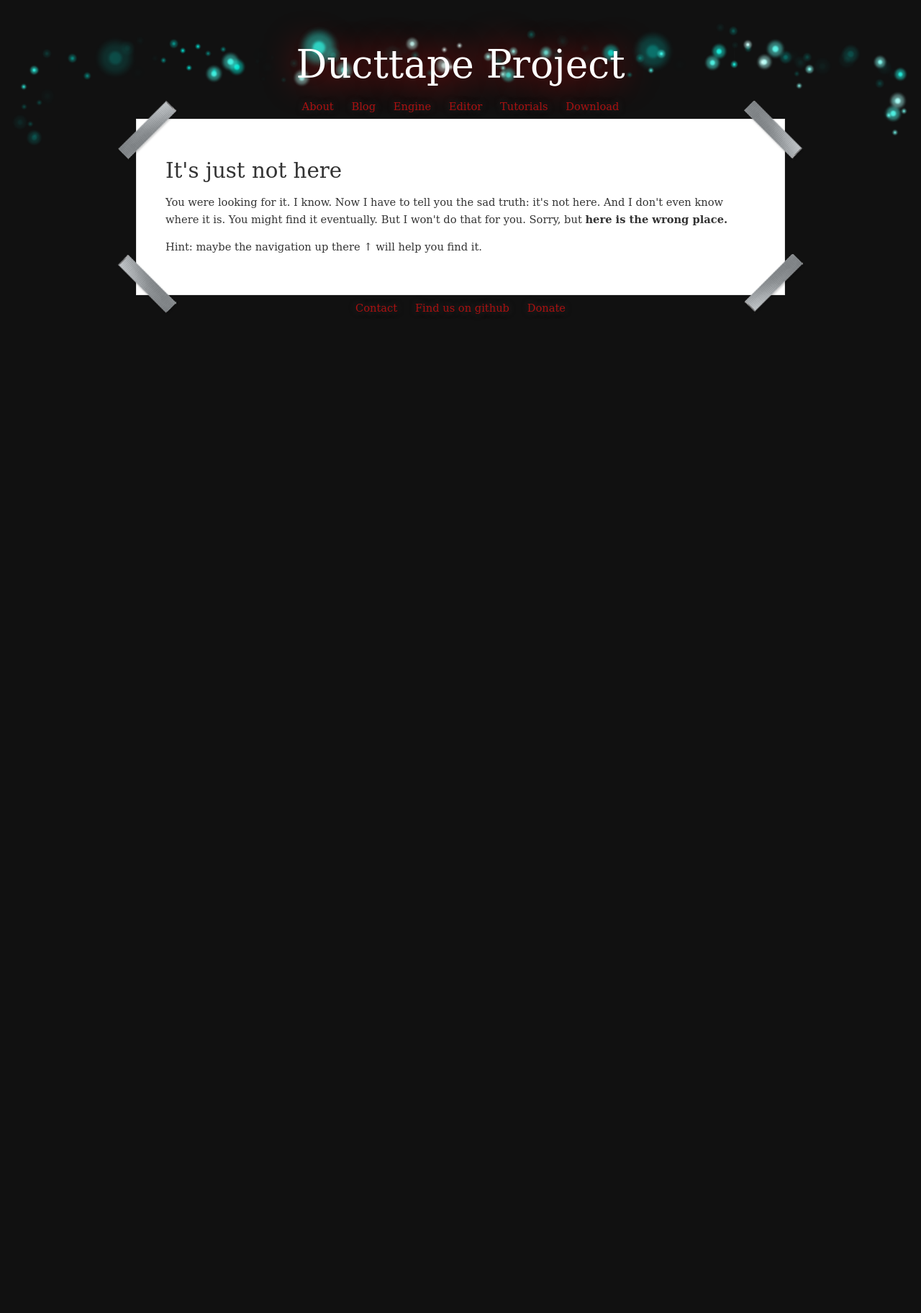
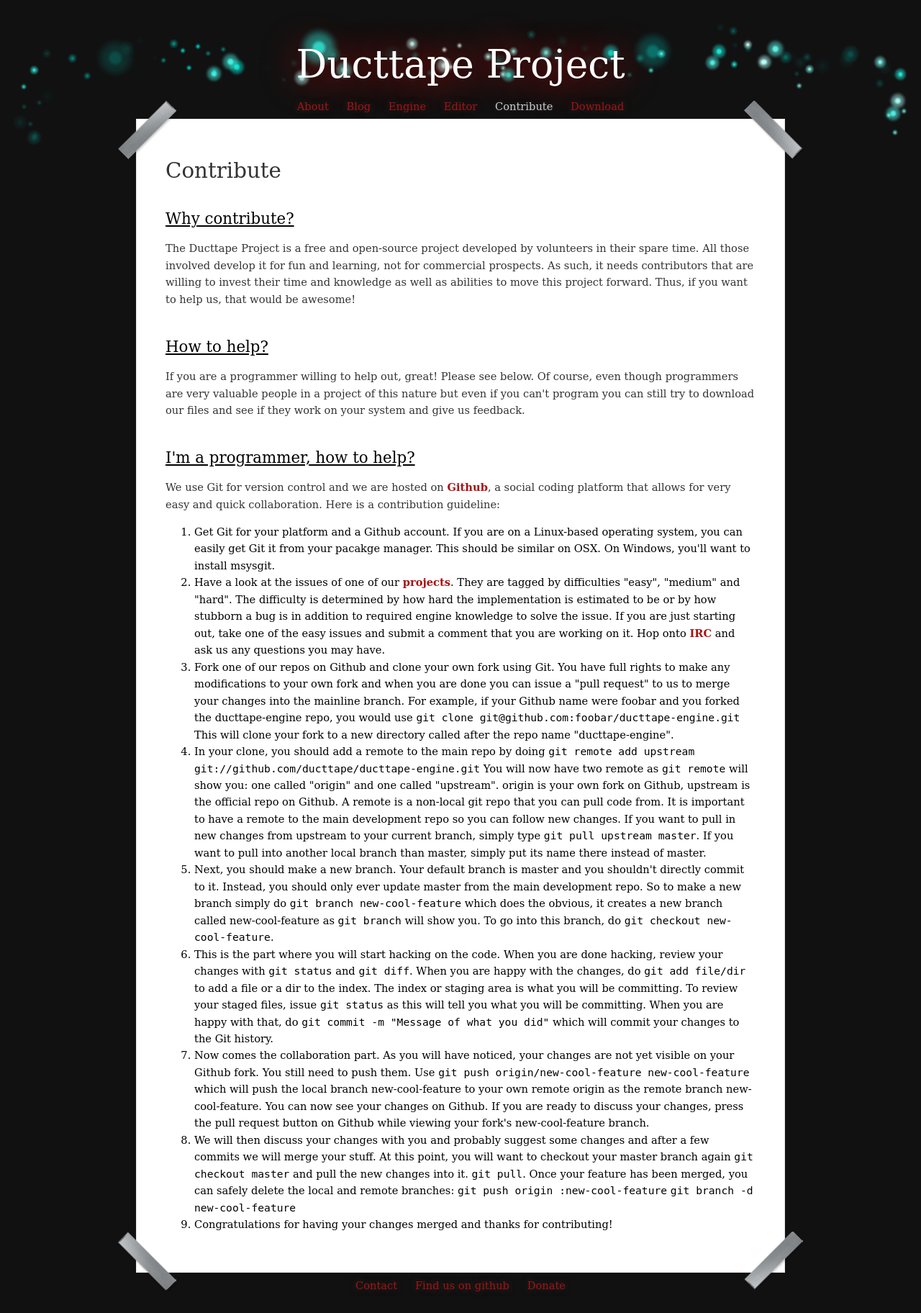
Before and after one commit to ducttape/ducttape-site, a Flask app: page /contribute/ in a window 1280 px wide. Shown: the whole page at 72% size. Before the commit the page ends 436 px from the top, so only its background shows below. Run offline with Flask 2, Linux system fonts and the light colour scheme.

Commit message:
Replacing Tutorials by Contribute guide

```diff
--- a/ducttape/templates/base.html
+++ b/ducttape/templates/base.html
@@ -19,7 +19,7 @@
                 <ul class="_MENU">
                     {% macro nav(endpoint, caption) %}{% set url = url_for(endpoint) %}
                     <li><a href="{{ url }}"{% if request.endpoint != None and request.endpoint.startswith(endpoint) %} class="current"{% endif %}>{{ caption }}</a></li>{% endmacro %}
-                    {% for e, c in [("index", "About"),("blog", "Blog"),("engine", "Engine"),("editor", "Editor"),("tutorials", "Tutorials"),("download", "Download")] %}{{ nav(e,c) }}{% endfor %}
+                    {% for e, c in [("index", "About"),("blog", "Blog"),("engine", "Engine"),("editor", "Editor"),("contribute", "Contribute"),("download", "Download")] %}{{ nav(e,c) }}{% endfor %}
                 </ul>
             </div>
 
--- /dev/null
+++ b/ducttape/templates/contribute.html
@@ -0,0 +1,121 @@
+{% extends "base.html" %}
+
+{% block title %}Contribute{% endblock %}
+
+{% block content %}
+    <h1>Contribute</h1>
+    <h2>Why contribute?</h2>
+    <p>
+        The Ducttape Project is a free and open-source project developed by
+        volunteers in their spare time. All those involved develop it for fun
+        and learning, not for commercial prospects. As such, it needs
+        contributors that are willing to invest their time and knowledge as
+        well as abilities to move this project forward. Thus, if you want to
+        help us, that would be awesome!
+    </p>
+
+    <h2>How to help?</h2>
+    <p>
+        If you are a programmer willing to help out, great! Please see below.
+        Of course, even though programmers are very valuable people in a
+        project of this nature but even if you can't program you can still
+        try to download our files and see if they work on your system and
+        give us feedback.
+    </p>
+
+    <h2>I'm a programmer, how to help?</h2>
+    <p>
+        We use Git for version control and we are hosted on
+        <a href="http://www.github.com">Github</a>, a social coding platform
+        that allows for very easy and quick collaboration. Here is a
+        contribution guideline:
+    </p>
+    <ol>
+        <li>
+            Get Git for your platform and a Github account. If you are on a
+            Linux-based operating system, you can easily get Git it from your
+            pacakge manager. This should be similar on OSX. On Windows, you'll
+            want to install msysgit.
+        </li>
+        <li>
+            Have a look at the issues of one of our
+            <a href="https://github.com/ducttape">projects</a>. They are tagged
+            by difficulties "easy", "medium" and "hard". The difficulty is
+            determined by how hard the implementation is estimated to be or by
+            how stubborn a bug is in addition to required engine knowledge to
+            solve the issue. If you are just starting out, take one of the easy
+            issues and submit a comment that you are working on it. Hop onto
+            <a href="{{ url_for('contact') }}">IRC</a> and ask us any questions
+            you may have.
+        </li>
+        <li>
+            Fork one of our repos on Github and clone your own fork using Git.
+            You have full rights to make any modifications to your own fork and
+            when you are done you can issue a "pull request" to us to merge
+            your changes into the mainline branch.
+            For example, if your Github name were foobar and you forked the
+            ducttape-engine repo, you would use
+            <code>git clone git@github.com:foobar/ducttape-engine.git</code>
+            This will clone your fork to a new directory called after the repo
+            name "ducttape-engine".
+        </li>
+        <li>
+            In your clone, you should add a remote to the main repo by doing
+            <code>git remote add upstream git://github.com/ducttape/ducttape-engine.git</code>
+            You will now have two remote as <code>git remote</code> will show
+            you: one called "origin" and one called "upstream". origin is your
+            own fork on Github, upstream is the official repo on Github.
+            A remote is a non-local git repo that you can pull code from.
+            It is important to have a remote to the main development repo so
+            you can follow new changes. If you want to pull in new changes
+            from upstream to your current branch, simply type
+            <code>git pull upstream master</code>. If you want to pull into
+            another local branch than master, simply put its name there instead
+            of master.
+        </li>
+        <li>
+            Next, you should make a new branch. Your default branch is master
+            and you shouldn't directly commit to it. Instead, you should only
+            ever update master from the main development repo. So to make a new
+            branch simply do <code>git branch new-cool-feature</code> which
+            does the obvious, it creates a new branch called new-cool-feature
+            as <code>git branch</code> will show you. To go into this branch,
+            do <code>git checkout new-cool-feature</code>.
+        </li>
+        <li>
+            This is the part where you will start hacking on the code. When you
+            are done hacking, review your changes with <code>git status</code>
+            and <code>git diff</code>. When you are happy with the changes, do
+            <code>git add file/dir</code> to add a file or a dir to the index.
+            The index or staging area is what you will be committing. To review
+            your staged files, issue <code>git status</code> as this will tell
+            you what you will be committing. When you are happy with that, do
+            <code>git commit -m "Message of what you did"</code> which will
+            commit your changes to the Git history.
+        </li>
+        <li>
+            Now comes the collaboration part. As you will have noticed, your
+            changes are not yet visible on your Github fork. You still need
+            to push them. Use <code>git push origin/new-cool-feature new-cool-feature</code> which will push the local branch new-cool-feature to your
+            own remote origin as the remote branch new-cool-feature. You can
+            now see your changes on Github. If you are ready to discuss your
+            changes, press the pull request button on Github while viewing
+            your fork's new-cool-feature branch.
+        </li>
+        <li>
+            We will then discuss your changes with you and probably suggest
+            some changes and after a few commits we will merge your stuff.
+            At this point, you will want to checkout your master branch again
+            <code>git checkout master</code> and pull the new changes into it.
+            <code>git pull</code>. Once your feature has been merged, you can
+            safely delete the local and remote branches:
+            <code>git push origin :new-cool-feature</code>
+            <code>git branch -d new-cool-feature</code>
+        </li>
+        <li>
+            Congratulations for having your changes merged and thanks
+            for contributing!
+        </li>
+    </ol>
+
+{% endblock %}
--- a/ducttape/views.py
+++ b/ducttape/views.py
@@ -29,9 +29,9 @@ def engine():
 def editor():
     return render_template("editor.html")
 
-@app.route("/tutorials/")
-def tutorials():
-    return render_template("tutorials.html")
+@app.route("/contribute/")
+def contribute():
+    return render_template("contribute.html")
 
 @app.route("/download/")
 def download():
```
Also changed, not shown: ducttape/templates/tutorials.html (deleted, +0 -20 lines).
